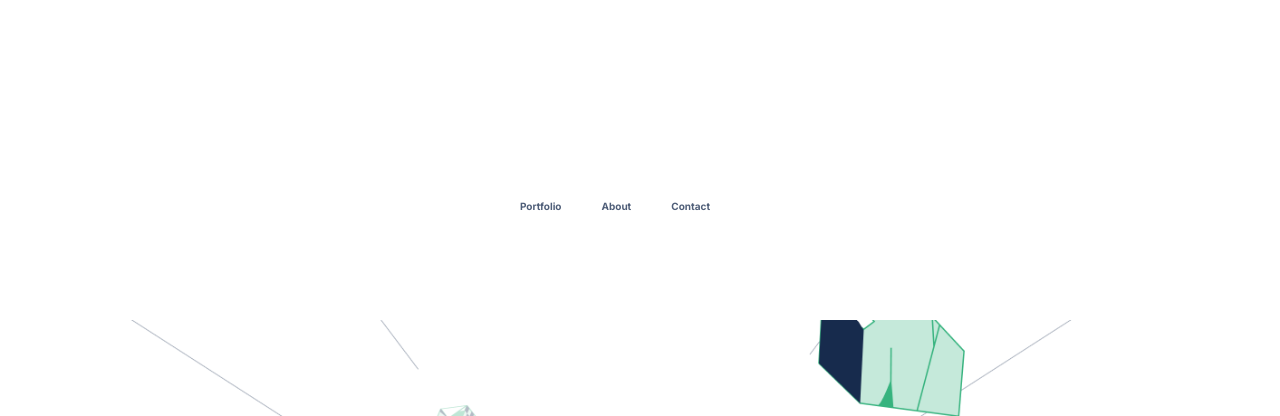
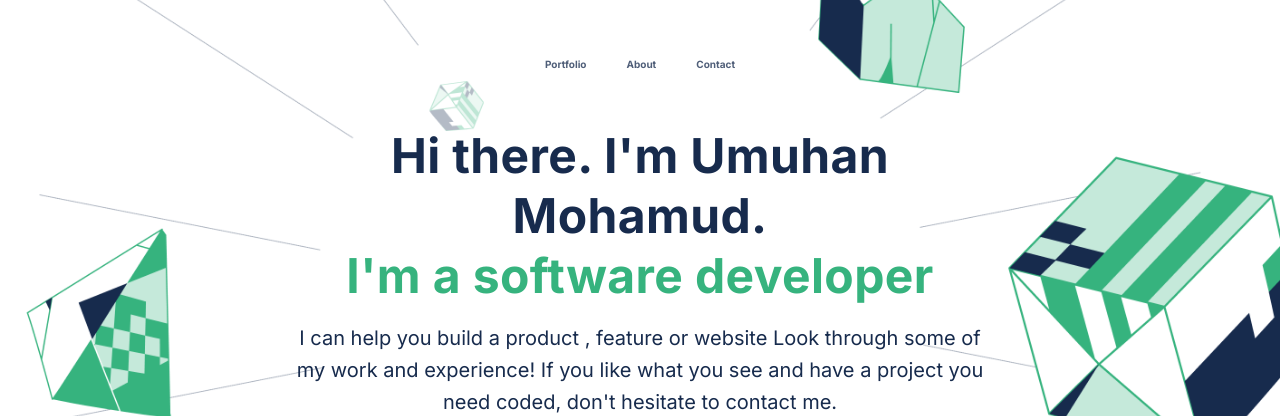
Before and after one commit to Umuhan/My-Portfolio-Project, a website: page index.html in a window 1280 px wide. Shown: the top 416 px of the page. Drawn offline with nearby package versions, Linux system fonts and the light colour scheme.

Commit message:
Modified html and css file.

```diff
--- a/CSS/styles.css
+++ b/CSS/styles.css
@@ -10,16 +10,17 @@
   display: flex;
   justify-content: flex-end;
   align-items: center;
-  padding: 46px 1.6rem;
+  padding: 1.6rem;
 }
 .nav-contact {
   display: flex;
-  align-items: flex-end;
-  justify-content: flex-end;
+  align-items: center;
+  justify-content: center;
   gap: var(--gap, 2rem);
-  margin-inline-end: 5em;
+  background-color: #fff;
+  /* margin-inline-end: 5em; */
   flex-direction: column;
-  padding: 92px;
+  padding: 10px 0;
   transform: translateX(100%);
   transition: transform 0.3s ease;
 }
@@ -43,6 +44,10 @@
 /* header nav-bar */
 
 /* HEADLINE SECTION */
+
+.section1 {
+  margin-top: -10rem;
+}
 
 .headline {
   background-image: url(../images/header-illsutration-mobile@2x.png);
```
Also changed, not shown: index.html (+2 -2 lines).
